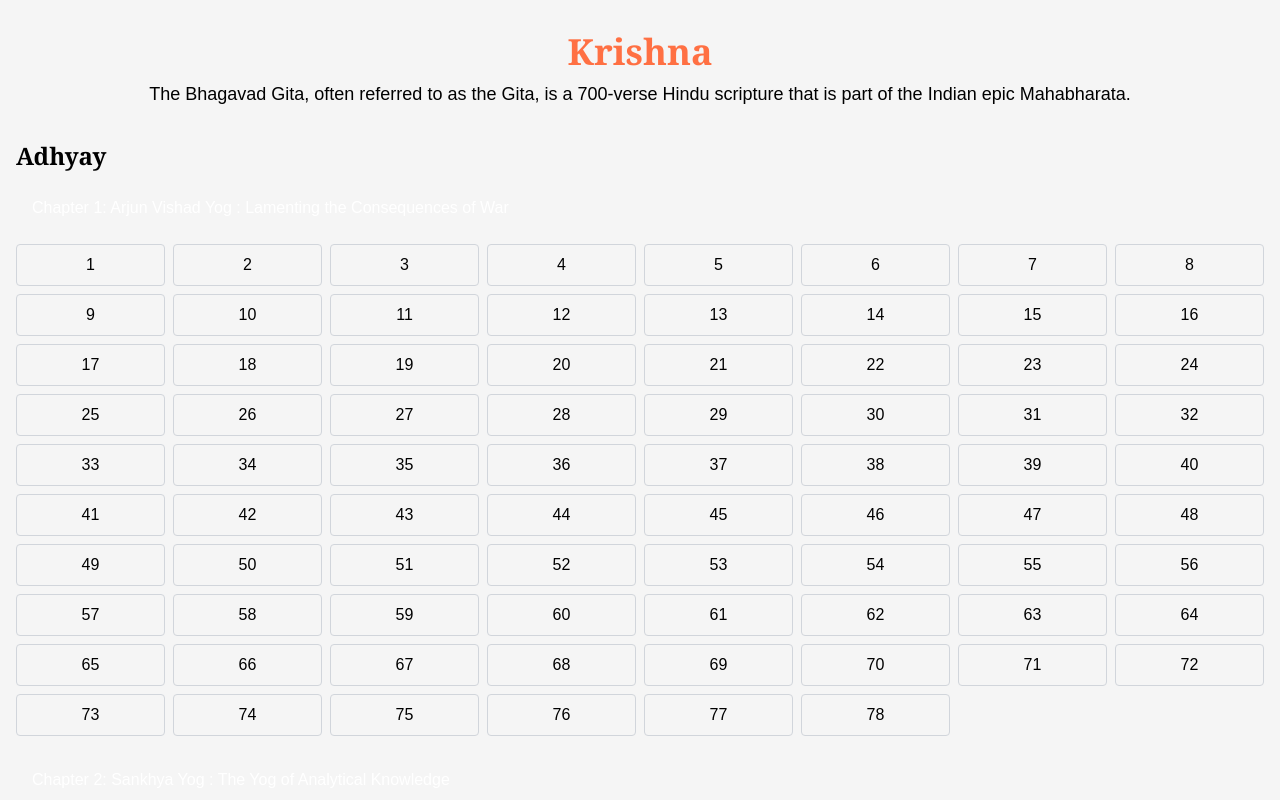
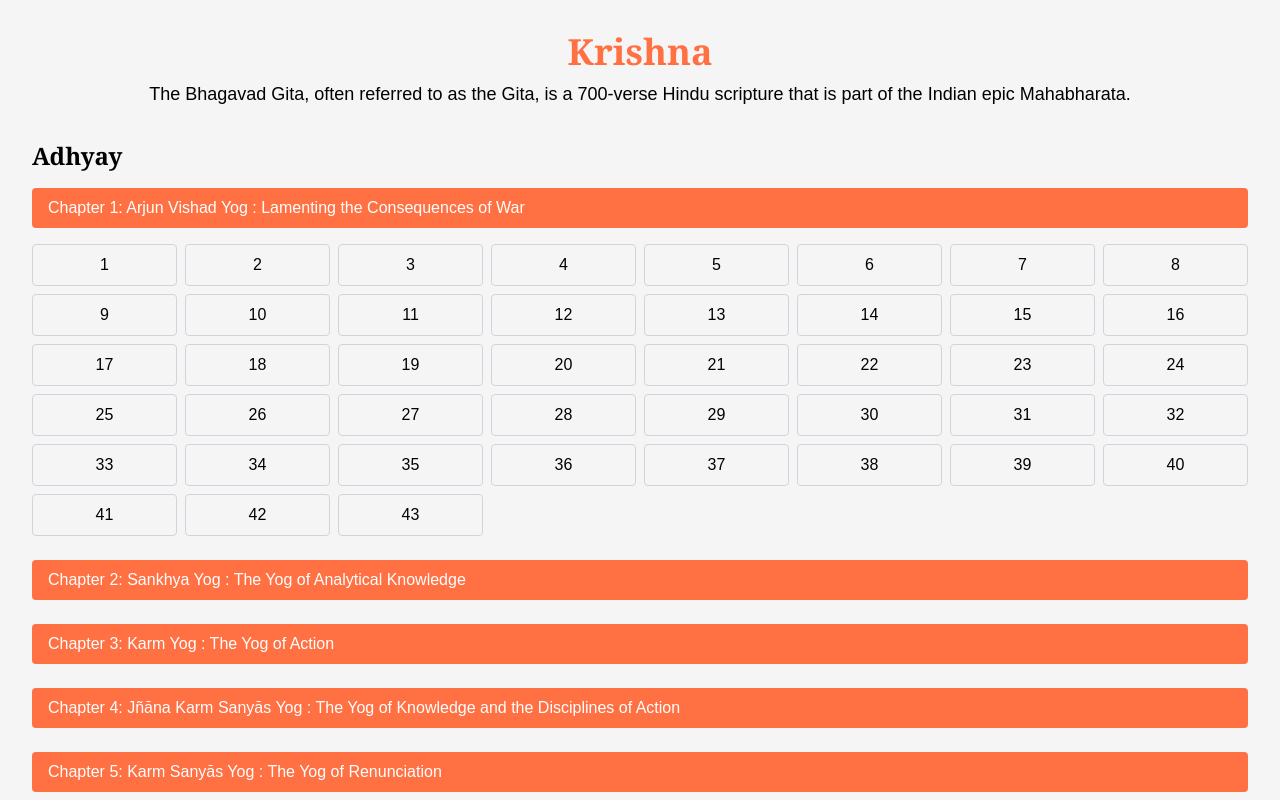
Before and after one commit to Priyansxu/Gita, a Next.js app: page / in a window 1280 px wide. Both pictures are taken after a click on the element 640 px from the left and 208 px from the top of the page. Shown: the top 800 px of the page. Built offline with nearby package versions, Linux system fonts and the light colour scheme.

Commit message:
Update Adhyay.jsx

```diff
--- a/components/Adhyay.jsx
+++ b/components/Adhyay.jsx
@@ -28,19 +28,19 @@ const Adhyay = ({ onShlokClick }) => {
     };
 
   return (
-        <section className="my-8">
+    <section className="my-8 px-4">
       <h2 className="text-2xl font-bold mb-4">Adhyay</h2>
       {chapters.map((chapter) => (
         <div key={chapter.number} className="mb-6">
           <div
-                        className="bg-orange-400 text-white py-2 px-4 rounded cursor-pointer hover:bg-orange-500 transition duration-200"
+            className="bg-primary text-white py-2 px-4 rounded cursor-pointer hover:bg-secondary transition duration-200"
             onClick={() => handleChapterClick(chapter.number)}
           >
             Chapter {chapter.number}: {chapter.title}
           </div>
           {selectedChapter === chapter.number && (
             <div className="grid grid-cols-8 gap-2 mt-4">
-                            {Array.from({ length: 78 }, (_, i) => i + 1).map((shlok) => (
+              {Array.from({ length: 43 }, (_, i) => i + 1).map((shlok) => (
                 <button
                   key={shlok}
                   onClick={() => onShlokClick(chapter.number, shlok)}
```
Lines whose indentation alone changed are shown as unchanged.
